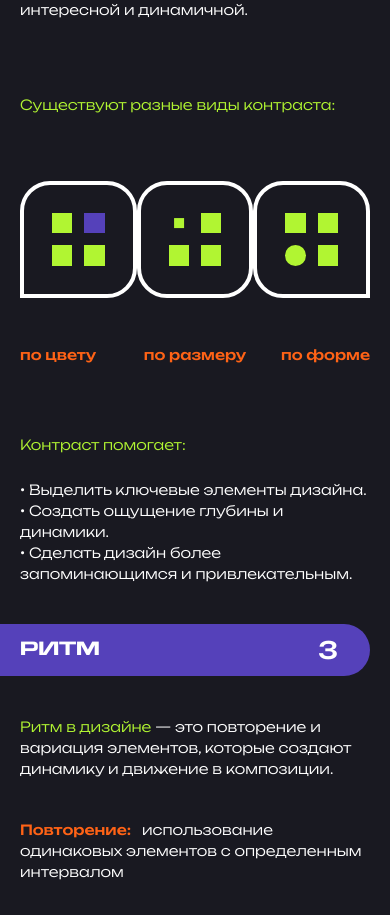
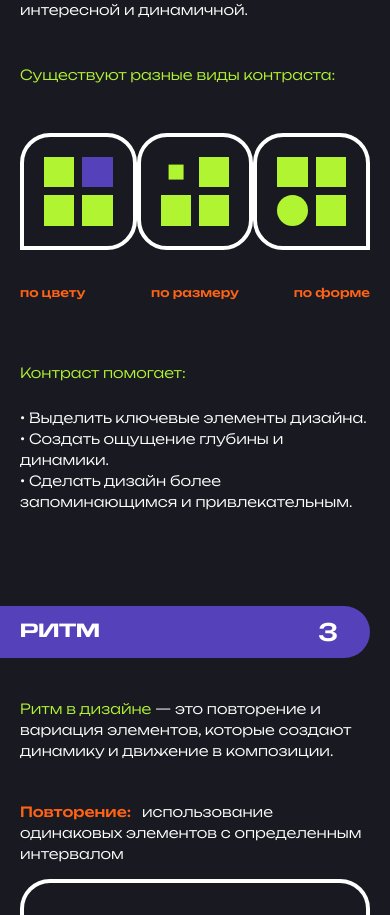
Before and after one commit to hikkanmn/design-course, a Vue app: page /composition in a window 390 px wide. Shown: the part 2540-3455 px from the top of the page. Built offline with nearby package versions, Linux system fonts and the light colour scheme.

Commit message:
correct contrast&rhythm

```diff
--- a/src/components/composition/BalanceBlock.vue
+++ b/src/components/composition/BalanceBlock.vue
@@ -55,7 +55,7 @@
     <div
       @mouseover="isHoveredr = true"
       @mouseleave="isHoveredr = false"
-      class="col-start-7 col-end-12 row-start-4 row-end-7 border-4 lg:row-end-6 xs:row-start-6 xs:row-end-8 border-white rounded-br-[60px] lg:rounded-br-[40px] md:rounded-br-[40px] sm:rounded-br-[30px] rounded-tl-[60px] lg:rounded-tl-[40px] md:rounded-tl-[40px] sm:rounded-tl-[30px] rounded-tr-[60px] lg:rounded-tr-[40px] md:rounded-tr-[40px] sm:rounded-tr-[30px] sm:h-fit sm:self-center flex justify-center items-center sm:py-20 xs:py-10 px-20 lg:px-16 md:px-12 sm:px-8 xs:px-4 hover:bg-customOrange hover:border-customOrange hover:bg-opacity-10"
+      class="col-start-7 col-end-12 row-start-4 row-end-7 border-4 lg:row-end-6 xs:row-start-6 xs:row-end-8 border-white rounded-br-[60px] lg:rounded-br-[40px] md:rounded-br-[40px] sm:rounded-br-[30px] rounded-tl-[60px] lg:rounded-tl-[40px] md:rounded-tl-[40px] sm:rounded-tl-[30px] rounded-tr-[60px] lg:rounded-tr-[40px] md:rounded-tr-[40px] sm:rounded-tr-[30px] sm:h-fit sm:self-center flex justify-center items-center sm:py-20 xs:py-[36px] px-20 lg:px-16 md:px-12 sm:px-8 xs:px-4 hover:bg-customOrange hover:border-customOrange hover:bg-opacity-10"
     >
       <img
         class="hover:scale-110"
--- a/src/components/composition/ContrastBlock.vue
+++ b/src/components/composition/ContrastBlock.vue
@@ -4,17 +4,21 @@
   <div
     class="pr-16 xs:pr-8 py-2 bg-customPurple hover:bg-opacity-50 hover:border-r-4 hover:border-white rounded-r-full pl-[135px] lg:pl-[100px] md:pl-[50px] sm:pl-[20px] mr-[135px] lg:mr-[100px] md:mr-[50px] sm:mr-[20px] mt-28 lg:mt-10 mb-10 text-white flex justify-between items-center"
   >
-    <p class="text-[65px] lg:text-[35px] md:text-[30px] sm:text-[24px] xs:text-[18px]  font-myMedium">контраст</p>
+    <p
+      class="text-[65px] lg:text-[35px] md:text-[30px] sm:text-[24px] xs:text-[18px] font-myMedium"
+    >
+      контраст
+    </p>
     <span
       class="font-myUnbounded font-medium text-[65px] lg:text-[35px] md:text-[30px] sm:text-[24px]"
       >2</span
     >
   </div>
   <div
-    class="grid grid-cols-12 grid-rows-8 gap-y-[30px] gap-x-[10px] px-[135px] lg:px-[100px] md:px-[50px] sm:px-[20px]"
+    class="grid grid-cols-12 grid-rows-8 xs:grid-rows-9 gap-y-[30px] gap-x-[10px] px-[135px] lg:px-[100px] md:px-[50px] sm:px-[20px]"
   >
     <p
-      class="col-start-1 col-end-12 row-start-1 row-end-2 sm:row-end-3 text-white font-myUnbounded font-light text-[22px] lg:text-[18px] sm:text-[16px] xs:text-[14px] "
+      class="col-start-1 col-end-12 row-start-1 row-end-2 sm:row-end-3 text-white font-myUnbounded font-light text-[22px] lg:text-[18px] sm:text-[16px] xs:text-[14px]"
     >
       <span class="text-customLime">Композиционный контраст в дизайне </span> — это создание
       различий между элементами дизайна, чтобы привлечь внимание зрителя и сделать композицию более
@@ -22,7 +26,7 @@
     </p>
 
     <p
-      class="col-start-1 col-end-13 row-start-2 row-end-3 sm:row-start-3 sm:row-end-4 text-customLime font-myUnbounded font-light text-[22px] lg:text-[18px] sm:text-[16px] xs:text-[14px]  flex items-center"
+      class="col-start-1 col-end-13 row-start-2 row-end-3 sm:row-start-3 sm:row-end-4 text-customLime font-myUnbounded font-light text-[22px] lg:text-[18px] sm:text-[16px] xs:text-[14px] flex items-center"
     >
       Существуют разные виды контраста:
     </p>
@@ -33,7 +37,7 @@
       <div
         @mouseover="isHoveredl = true"
         @mouseleave="isHoveredl = false"
-        class="grid grid-cols-2 grid-rows-2 gap-6 md:gap-4 xs:gap-3 w-[310px] lg:w-[260px] md:w-[220px] sm:w-[180px] aspect-square border-4 border-white rounded-br-[60px] lg:rounded-br-[40px] md:rounded-br-[40px] sm:rounded-br-[30px] rounded-tl-[60px] lg:rounded-tl-[40px] md:rounded-tl-[40px] sm:rounded-tl-[30px] rounded-tr-[60px] lg:rounded-tr-[40px] md:rounded-tr-[40px] sm:rounded-tr-[30px] p-16 lg:p-14 md:p-12 sm:p-10 xs:p-7 hover:bg-customOrange hover:border-customOrange hover:bg-opacity-10 transition duration-700 ease-in-out"
+        class="grid grid-cols-2 grid-rows-2 gap-6 md:gap-4 xs:gap-2 w-[310px] lg:w-[260px] md:w-[220px] sm:w-[180px] aspect-square border-4 border-white rounded-br-[60px] lg:rounded-br-[40px] md:rounded-br-[40px] sm:rounded-br-[30px] rounded-tl-[60px] lg:rounded-tl-[40px] md:rounded-tl-[40px] sm:rounded-tl-[30px] rounded-tr-[60px] lg:rounded-tr-[40px] md:rounded-tr-[40px] sm:rounded-tr-[30px] p-16 lg:p-14 md:p-12 sm:p-10 xs:p-5 hover:bg-customOrange hover:border-customOrange hover:bg-opacity-10 transition duration-700 ease-in-out"
       >
         <div
           :class="{ 'bg-customPurple': isHoveredl, 'bg-customLime': !isHoveredl }"
@@ -55,7 +59,7 @@
       <div
         @mouseover="isHoveredc = true"
         @mouseleave="isHoveredc = false"
-        class="grid grid-cols-2 grid-rows-2 gap-6 md:gap-4 xs:gap-3 w-[310px] lg:w-[260px] md:w-[220px] sm:w-[180px] aspect-square border-4 border-white rounded-[60px] lg:rounded-[40px] md:rounded-[40px] sm:rounded-[30px] p-16 lg:p-14 md:p-12 sm:p-10 xs:p-7 hover:bg-customOrange hover:border-customOrange hover:bg-opacity-10 transition duration-700 ease-in-out"
+        class="grid grid-cols-2 grid-rows-2 gap-6 md:gap-4 xs:gap-2 w-[310px] lg:w-[260px] md:w-[220px] sm:w-[180px] aspect-square border-4 border-white rounded-[60px] lg:rounded-[40px] md:rounded-[40px] sm:rounded-[30px] p-16 lg:p-14 md:p-12 sm:p-10 xs:p-5 hover:bg-customOrange hover:border-customOrange hover:bg-opacity-10 transition duration-700 ease-in-out"
       >
         <div
           :class="{ 'scale-100': isHoveredc, 'scale-50': !isHoveredc }"
@@ -77,7 +81,7 @@
       <div
         @mouseover="isHoveredr = true"
         @mouseleave="isHoveredr = false"
-        class="grid grid-cols-2 grid-rows-2 gap-6 md:gap-4 xs:gap-3 w-[310px] lg:w-[260px] md:w-[220px] sm:w-[180px] aspect-square border-4 border-white rounded-bl-[60px] lg:rounded-bl-[40px] md:rounded-bl-[40px] sm:rounded-bl-[30px] rounded-tl-[60px] lg:rounded-tl-[40px] md:rounded-tl-[40px] sm:rounded-tl-[30px] rounded-tr-[60px] lg:rounded-tr-[40px] md:rounded-tr-[40px] sm:rounded-tr-[30px] p-16 lg:p-14 md:p-12 sm:p-10 xs:p-7 hover:bg-customOrange hover:border-customOrange hover:bg-opacity-10 transition duration-700 ease-in-out"
+        class="grid grid-cols-2 grid-rows-2 gap-6 md:gap-4 xs:gap-2 w-[310px] lg:w-[260px] md:w-[220px] sm:w-[180px] aspect-square border-4 border-white rounded-bl-[60px] lg:rounded-bl-[40px] md:rounded-bl-[40px] sm:rounded-bl-[30px] rounded-tl-[60px] lg:rounded-tl-[40px] md:rounded-tl-[40px] sm:rounded-tl-[30px] rounded-tr-[60px] lg:rounded-tr-[40px] md:rounded-tr-[40px] sm:rounded-tr-[30px] p-16 lg:p-14 md:p-12 sm:p-10 xs:p-5 hover:bg-customOrange hover:border-customOrange hover:bg-opacity-10 transition duration-700 ease-in-out"
       >
         <div
           :class="{ 'rounded-[60px]': isHoveredr, 'rounded-none': !isHoveredr }"
@@ -99,25 +103,25 @@
     </div>
     <p
       :class="{ 'text-white': isHoveredl, 'text-customOrange': !isHoveredl }"
-      class="col-start-1 col-end-5 row-start-6 row-end-7 font-myUnbounded font-medium text-[22px] lg:text-[18px] sm:text-[16px] xs:text-[14px]  lowercase"
+      class="col-start-1 col-end-5 row-start-6 row-end-7 font-myUnbounded font-medium text-[22px] lg:text-[18px] sm:text-[16px] xs:text-[12px] lowercase"
     >
       по цвету
     </p>
     <p
       :class="{ 'text-white': isHoveredc, 'text-customOrange': !isHoveredc }"
-      class="col-start-5 col-end-9 row-start-6 row-end-7 font-myUnbounded font-medium text-[22px] lg:text-[18px] sm:text-[16px] xs:text-[14px]  text-center lowercase"
+      class="col-start-5 col-end-9 row-start-6 row-end-7 font-myUnbounded font-medium text-[22px] lg:text-[18px] sm:text-[16px] xs:text-[12px] text-center lowercase"
     >
       по размеру
     </p>
 
     <p
       :class="{ 'text-white': isHoveredr, 'text-customOrange': !isHoveredr }"
-      class="col-start-9 col-end-13 row-start-6 row-end-7 font-myUnbounded font-medium text-[22px] lg:text-[18px] sm:text-[16px] xs:text-[14px]  text-end lowercase"
+      class="col-start-9 col-end-13 row-start-6 row-end-7 font-myUnbounded font-medium text-[22px] lg:text-[18px] sm:text-[16px] xs:text-[12px] text-end lowercase"
     >
       по форме
     </p>
     <div
-      class="col-start-1 col-end-13 row-start-7 row-end-9 text-white font-myUnbounded font-light text-[22px] lg:text-[18px] sm:text-[16px] xs:text-[14px]  flex flex-col"
+      class="col-start-1 col-end-13 row-start-7 row-end-10 text-white font-myUnbounded font-light text-[22px] lg:text-[18px] sm:text-[16px] xs:text-[14px] flex flex-col"
     >
       <h3 class="text-customLime mb-6">Контраст помогает:</h3>
       <p>• Выделить ключевые элементы дизайна.</p>
--- a/src/components/composition/RhythmExample.vue
+++ b/src/components/composition/RhythmExample.vue
@@ -2,7 +2,7 @@
 
 <template>
   <div
-    class="grid grid-cols-12 grid-rows-4 gap-y-[30px] sm:gap-y-[15px] gap-x-[10px] px-[135px] lg:px-[100px] md:px-[50px] sm:px-[20px] mb-10"
+    class="grid grid-cols-12 grid-rows-4 gap-y-[30px] sm:gap-y-[15px] gap-x-[10px] px-[135px] lg:px-[100px] md:px-[50px] sm:px-[20px] mb-10 xs:mb-0"
   >
     <div class="col-start-1 col-end-13 row-start-1 row-end-2 flex items-end">
       <p class="text-white font-myUnbounded font-light text-[22px] lg:text-[18px] sm:text-[16px] xs:text-[14px] ">
@@ -11,7 +11,7 @@
       </p>
     </div>
 
-    <div class="col-start-1 col-end-13 row-start-2 row-end-5 flex justify-between items-center">
+    <div class="col-start-1 col-end-13 row-start-2 row-end-5 flex justify-between">
       <div
         class="w-full h-[310px] lg:h-[260px] md:h-[220px] sm:h-[180px] flex items-center justify-center border-4 border-white rounded-br-[60px] lg:rounded-br-[40px] md:rounded-br-[40px] sm:rounded-br-[30px] rounded-tl-[60px] lg:rounded-tl-[40px] md:rounded-tl-[40px] sm:rounded-tl-[30px] rounded-tr-[60px] lg:rounded-tr-[40px] md:rounded-tr-[40px] sm:rounded-tr-[30px] py-20 lg:py-16 md:py-12 sm:py-8 px-48 lg:px-32 md:px-24 sm:px-20 xs:px-12 hover:bg-customOrange hover:border-customOrange hover:bg-opacity-10"
       >
```
